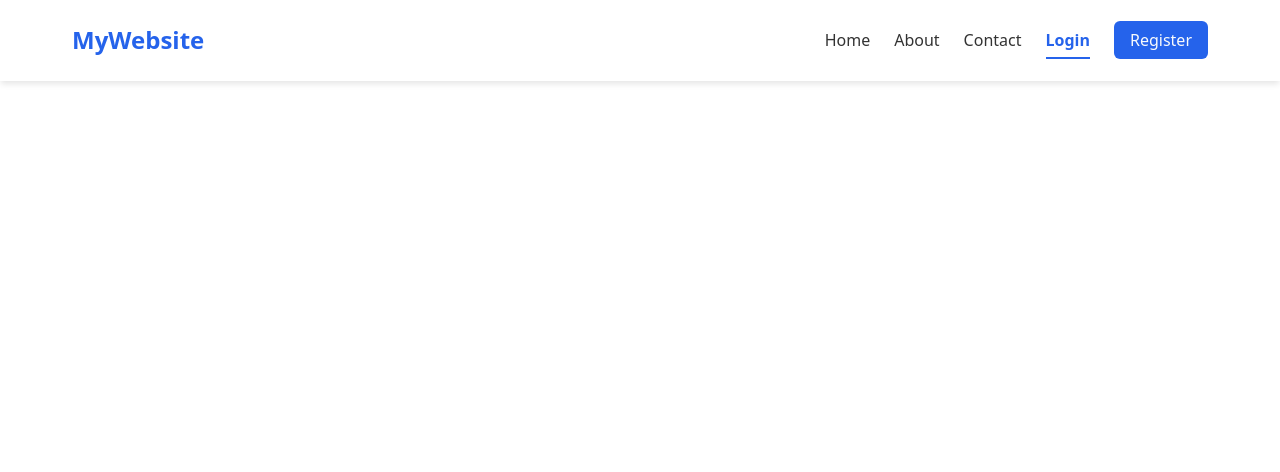
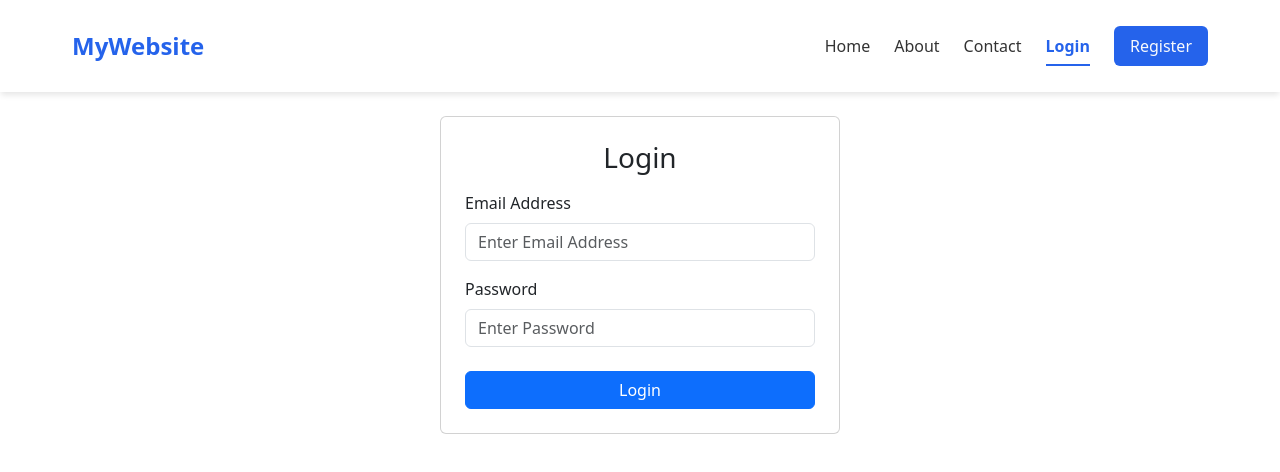
Before and after one commit to esteham/employee-management-system, a React (Vite) app in the folder frontend/: page /Login in a window 1280 px wide. Shown: the top 472 px of the page. Built offline with nearby package versions, Linux system fonts and the light colour scheme.

Commit message:
create a login page for log in

```diff
--- a/frontend/package.json
+++ b/frontend/package.json
@@ -10,6 +10,7 @@
     "preview": "vite preview"
   },
   "dependencies": {
+    "bootstrap": "^5.3.7",
     "react": "^19.1.0",
     "react-bootstrap": "^2.10.10",
     "react-dom": "^19.1.0",
--- a/frontend/src/App.jsx
+++ b/frontend/src/App.jsx
@@ -1,9 +1,13 @@
 import React from 'react';
 import { BrowserRouter, Routes, Route } from "react-router-dom";
+import 'bootstrap/dist/css/bootstrap.min.css';
+import 'bootstrap/dist/js/bootstrap.bundle.min.js';
+
 import './index.css';
 import './assets/css/header.css';
 import Header from './components/Header';
 import Home from './components/Home';
+import Login from './components/Login'
 
 function App() {
   return (
@@ -11,6 +15,7 @@ function App() {
       <Header />
       <Routes>
         <Route path="/" element={<Home />} />
+        <Route path="/Login" element={<Login />} />
       </Routes>
     </BrowserRouter>
   );
--- a/frontend/src/components/Login.jsx
+++ b/frontend/src/components/Login.jsx
@@ -0,0 +1,27 @@
+import React from "react";
+import { Form, Button, Card } from "react-bootstrap";
+
+const Login = () => {
+  return (
+    <Card className="mt-4 p-4 mx-auto" style={{ maxWidth: "400px" }}>
+      <h3 className="text-center mb-3">Login</h3>
+      <Form>
+        <Form.Group controlId="loginEmail">
+          <Form.Label>Email Address</Form.Label>
+          <Form.Control type="email" placeholder="Enter Email Address" />
+        </Form.Group>
+
+        <Form.Group controlId="loginPassword" className="mt-3">
+          <Form.Label>Password</Form.Label>
+          <Form.Control type="password" placeholder="Enter Password" />
+        </Form.Group>
+
+        <Button variant="primary" type="submit" className="mt-4 w-100">
+          Login
+        </Button>
+      </Form>
+    </Card>
+  );
+};
+
+export default Login;
```
Also changed, not shown: 1 other file (tests, documents, lock files or other folders).
